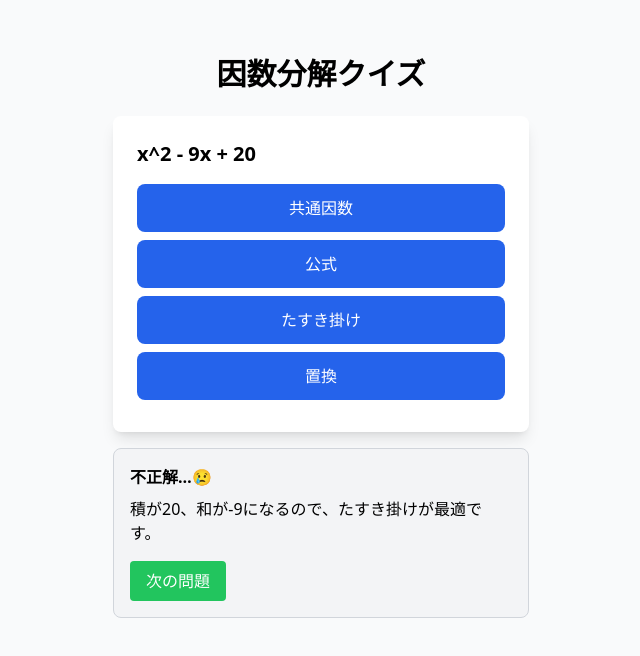
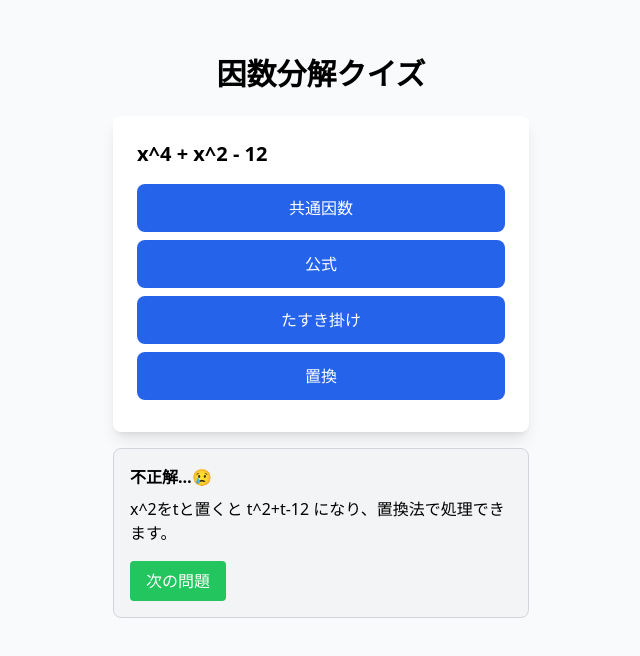
Before and after one commit to asato425/factor-app, a Next.js app: page / in a window 1280 px wide. Both pictures are taken after a click on the button "共通因数". Shown: the top 656 px of the page, without its empty margins (319-959 px from the left). Built offline with nearby package versions, Linux system fonts and the light colour scheme.

Commit message:
feat: select 5 random quiz questions per run
Co-authored-by: asato425 <148178886+asato425@users.noreply.github.com>

```diff
--- a/app/page.tsx
+++ b/app/page.tsx
@@ -1,15 +1,26 @@
 "use client";
 
-import React, { useState } from "react";
+import React, { useEffect, useState } from "react";
 import { QuestionCard } from "../components/QuestionCard";
 import { questions } from "../data/questions";
 
+const QUIZ_COUNT = 5;
+
+const selectRandomQuestions = () =>
+  [...questions].sort(() => Math.random() - 0.5).slice(0, QUIZ_COUNT);
+
 export default function HomePage() {
+  const [selectedQuestions, setSelectedQuestions] = useState(questions.slice(0, QUIZ_COUNT));
   const [currentIndex, setCurrentIndex] = useState(0);
   const [score, setScore] = useState(0);
   const [showExplanation, setShowExplanation] = useState(false);
   const [isCorrect, setIsCorrect] = useState(false);
   const [answered, setAnswered] = useState(false);
+
+  useEffect(() => {
+    // eslint-disable-next-line react-hooks/set-state-in-effect
+    setSelectedQuestions(selectRandomQuestions());
+  }, []);
 
   const handleAnswer = (correct: boolean) => {
     if (answered) return; // すでに回答済みなら無視
@@ -26,16 +37,17 @@ export default function HomePage() {
   };
 
   // 終了画面
-  if (currentIndex >= questions.length) {
+  if (currentIndex >= selectedQuestions.length) {
     return (
       <div className="max-w-md mx-auto mt-10 text-center">
         <h1 className="text-3xl font-bold mb-4">おつかれさまでした！</h1>
         <p className="mb-4 text-lg">
-          スコア: {score} / {questions.length}
+          スコア: {score} / {selectedQuestions.length}
         </p>
         <button
           className="px-4 py-2 bg-blue-600 text-white rounded-lg hover:bg-blue-800 transition-colors"
           onClick={() => {
+            setSelectedQuestions(selectRandomQuestions());
             setCurrentIndex(0);
             setScore(0);
             setShowExplanation(false);
@@ -53,15 +65,15 @@ export default function HomePage() {
       <h1 className="text-3xl font-bold mb-6 text-center">因数分解クイズ</h1>
 
       <QuestionCard
-        question={questions[currentIndex]}
+        question={selectedQuestions[currentIndex]}
         onAnswer={handleAnswer}
       />
 
       {showExplanation && (
         <div className="mt-4 p-4 bg-gray-100 rounded-lg border border-gray-300">
           <p className="mb-2 font-semibold">{isCorrect ? "正解！🎉" : "不正解…😢"}</p>
-          <p className="mb-4">{questions[currentIndex].explanation}</p>
-          {currentIndex < questions.length - 1 ? (
+          <p className="mb-4">{selectedQuestions[currentIndex].explanation}</p>
+          {currentIndex < selectedQuestions.length - 1 ? (
             <button
               className="px-4 py-2 bg-green-500 text-white rounded hover:bg-green-700 transition-colors"
               onClick={nextQuestion}
@@ -71,7 +83,7 @@ export default function HomePage() {
             ) : (
             <button
               className="px-4 py-2 bg-blue-600 text-white rounded hover:bg-blue-800 transition-colors"
-              onClick={() => setCurrentIndex(questions.length)}
+              onClick={() => setCurrentIndex(selectedQuestions.length)}
             >
               スコアを見る
             </button>
```
